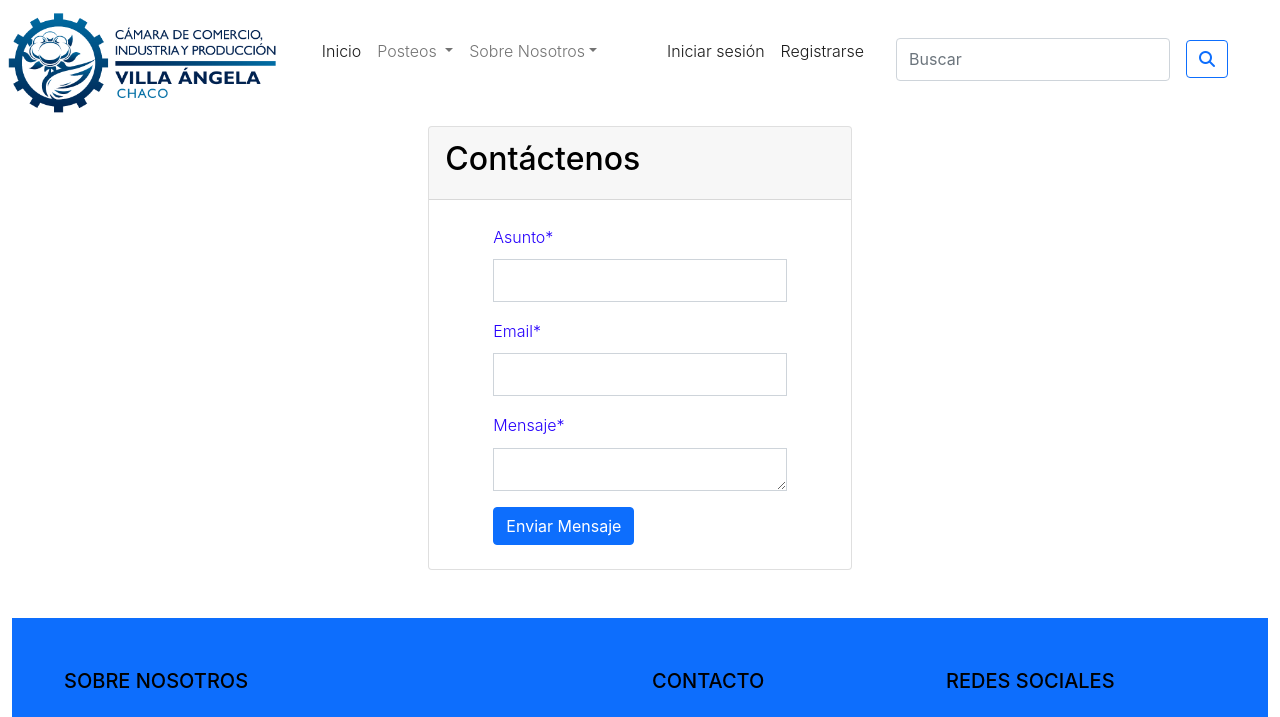
After one commit to rominaBr/ccva, a Django app: page /contact/ in a window 1280 px wide. The commit adds this page. Shown: the top 717 px of the page. Run offline with Django 4.2, Linux system fonts and the light colour scheme; data that the repository does not hold is empty; some libraries are stand-ins or nearby versions.

Commit message:
miembros

```diff
--- a/administracion/admin.py
+++ b/administracion/admin.py
@@ -6,3 +6,4 @@ admin.site.register(Categoria)
 admin.site.register(Datos)
 admin.site.register(Cargos)
 admin.site.register(Miembros)
+admin.site.register(Enviar_Email_to)
--- /dev/null
+++ b/administracion/forms.py
@@ -0,0 +1,8 @@
+from django import forms
+
+from .models import Enviar_Email_to
+
+class Envio_de_Email (forms.ModelForm):
+    class Meta:
+        model = Enviar_Email_to
+        fields = ["asunto","email","mensaje"]
--- a/administracion/models.py
+++ b/administracion/models.py
@@ -65,3 +65,10 @@ class Miembros(ModeloBase):
 
     def __str__(self):
         return f'{self.nombre} {self.apellido} ({self.cargo})'
+
+
+
+class Enviar_Email_to (models.Model):
+    asunto = models.CharField (max_length=50)
+    email = models.EmailField (max_length=200)
+    mensaje = models.TextField ()
--- a/administracion/templates/base.html
+++ b/administracion/templates/base.html
@@ -77,7 +77,8 @@
                 <ul class="dropdown-menu" aria-labelledby="navbarDropdown">
                   <li><a href="{% url 'base:mision_and_vision' %}" class="dropdown-item">Misión y Visión</a></li>
                   <li><a href="" class="dropdown-item">Historia</a></li>
-                  <li><a href="" class="dropdown-item">Miembros</a></li>
+                  <li><a href="{% url 'base:miembros' %}" class="dropdown-item">Miembros</a></li>
+                  <li><a href="{% url 'base:contacto' %}" class="dropdown-item">Contacto</a></li>
                 </ul>
               </li>
 
--- /dev/null
+++ b/administracion/templates/contact.html
@@ -0,0 +1,31 @@
+{% extends 'base.html' %}
+
+{% load static %}
+{% load crispy_forms_tags %}
+
+<title>{% block titulo %}Contacto{% endblock titulo%}</title>
+
+{% block content %}
+
+  <div class="row justify-content-around">
+    <div class="col-sm-5 mx-5">
+      <div class="card mx-5">
+        <div class="card-header">
+            <h2>Contáctenos</h2>
+        </div>
+        <div class="card-body mx-5 my-2">
+            <form action="" method="POST">
+              {% csrf_token %}
+              {{form_email | crispy}}
+              <button type = "submit" id="submit" class="btn btn-primary redondeado">Enviar Mensaje</button>
+            </form>
+        </div>
+      </div>
+    </div>
+  </div>
+{% endblock %}
+
+
+{% block footer%}
+
+{% endblock %}
--- a/administracion/templates/footer.html
+++ b/administracion/templates/footer.html
@@ -10,7 +10,7 @@
       <!--Grid row-->
       <div class="row mt-4">
         <!--Grid column-->
-        <div class="col-lg-4 col-md-12 mb-4 mb-md-0">
+        <div class="col-lg-6 col-md-12 mb-4 mb-md-0">
           <h5 class="text-uppercase mb-4">Sobre nosotros</h5>
 
           <p>
@@ -24,32 +24,10 @@
         </div>
         <!--Grid column-->
 
-        <!--Grid column-->
-        <div class="col-lg-4 col-md-6 mb-4 mb-md-0">
-            <h5 class="text-uppercase mb-4">redes sociales</h5>
-            <div class="mt-4">
-                <!-- Facebook -->
-                {% if datos.facebook != None %}
-                    <a type="button" href="{{datos.facebook}}" class="btn btn-floating btn-primary btn-lg"><i class="fab fa-facebook-f"></i></a>
 
-                {% endif %}
-                {% if datos.instagram != None %}
-                <!-- Instagram -->
-                    <a type="button" href="{{datos.instagram}}" class="btn btn-floating btn-primary btn-lg"><i class="fab fa-instagram"></i></a>
-
-                {% endif %}
-                {% if datos.twitter != None %}
-                <!-- Twitter -->
-                    <a type="button" href="{{datos.twitter}}" class="btn btn-floating btn-primary btn-lg"><i class="fab fa-twitter"></i></a>
-
-                {% endif %}
-              </div>
-
-        </div>
-        <!--Grid column-->
 
         <!--Grid column-->
-        <div class="col-lg-4 col-md-6 mb-4 mb-md-0">
+        <div class="col-lg-3 col-md-6 mb-4 mb-md-0">
           <h5 class="text-uppercase mb-4">Contacto</h5>
           <ul class="fa-ul" style="margin-left: 1.65em;">
             <li class="mb-3">
@@ -65,6 +43,31 @@
 
         </div>
         <!--Grid column-->
+
+                <!--Grid column-->
+                <div class="col-lg-3 col-md-6 mb-4 mb-md-0">
+                  <h5 class="text-uppercase mb-4">redes sociales</h5>
+                  <div class="mt-4">
+                      <!-- Facebook -->
+                      {% if datos.facebook != None %}
+                          <a type="button" href="{{datos.facebook}}" class="btn btn-floating btn-primary btn-lg"><i class="fab fa-facebook-f"></i></a>
+
+                      {% endif %}
+                      {% if datos.instagram != None %}
+                      <!-- Instagram -->
+                          <a type="button" href="{{datos.instagram}}" class="btn btn-floating btn-primary btn-lg"><i class="fab fa-instagram"></i></a>
+
+                      {% endif %}
+                      {% if datos.twitter != None %}
+                      <!-- Twitter -->
+                          <a type="button" href="{{datos.twitter}}" class="btn btn-floating btn-primary btn-lg"><i class="fab fa-twitter"></i></a>
+
+                      {% endif %}
+                    </div>
+                    <iframe src="https://www.google.com/maps/embed?pb=!1m18!1m12!1m3!1d3536.633876875544!2d-60.7162495848826!3d-27.573871027742907!2m3!1f0!2f0!3f0!3m2!1i1024!2i768!4f13.1!3m3!1m2!1s0x9447a9cef090975d%3A0xbd0d2be67978680a!2sAv.%20Uruguay%20171%2C%20Villa%20Angela%2C%20Chaco!5e0!3m2!1ses!2sar!4v1661895724427!5m2!1ses!2sar" width="300" height="200" style="border:0;" allowfullscreen="" loading="lazy" referrerpolicy="no-referrer-when-downgrade"></iframe>
+
+              </div>
+              <!--Grid column-->
       </div>
       <!--Grid row-->
     </div>
--- a/administracion/urls.py
+++ b/administracion/urls.py
@@ -1,9 +1,10 @@
 from django.urls import path
 from posts.views import Inicio
-from .views import mision_and_vision
+from .views import mision_and_vision, contact_views, ListarMiembros
 
 urlpatterns = [
     path('', Inicio.as_view(), name='index'),
     path('mision_and_vision/', mision_and_vision, name='mision_and_vision'),
-
+    path ('contact/', contact_views, name='contacto'),
+    path('miembros/', ListarMiembros.as_view(), name='miembros'),
 ]
--- a/administracion/views.py
+++ b/administracion/views.py
@@ -1,7 +1,10 @@
-from django.shortcuts import render
+from django.shortcuts import render, redirect
 from django.core.paginator import Paginator
-from .models import Categoria
+from .models import Categoria, Miembros
+from django.views.generic import ListView
 from posts.models import Post
+from administracion.forms import Envio_de_Email
+from django.core.mail import send_mail
 
 
 def elegirPorCategoria(request, pk):
@@ -68,3 +71,31 @@ def buscar(request):
 
 def mision_and_vision (request):
     return render (request, "mision_vision.html")
+
+def contact_views (request):
+    form_email = Envio_de_Email ()
+    if request.method == "POST":
+        form_email = Envio_de_Email (request.POST)
+        print (form_email)
+        if form_email.is_valid ():
+            asunto = request.POST["asunto"] #recuperado del name
+            email = request.POST["email"]
+            mensaje = request.POST["mensaje"]
+            print (form_email) #para ver en consola que llega # borrar
+
+            send_mail (
+                        asunto,
+                        mensaje + " enviado por: " + email,
+                        'agregar correo de ccva en outlook',
+                        ['aqui se agrega un correo al cual se quiere avisar'],
+                        fail_silently=False,
+                    )
+            return redirect (request, "thank")
+    return render (request, "contact.html", {"form_email":form_email})
+
+
+class ListarMiembros(ListView):
+    model = Miembros
+    ordering = 'id'
+    context_object_name = 'listamiembros'
+    template_name = 'miembros.html'
--- a/posts/templates/post.html
+++ b/posts/templates/post.html
@@ -17,7 +17,7 @@
                     <h1 class="mb-4 texto-borde">{{ post.titulo |upper }}</h1>
                     <div class="post-meta align-items-center text-center">
                         <figure class="author-figure mb-0 mr-3 d-inline-block">
-                            <img src="{{ post.autor.perfil.foto.url }}" alt="Image" class="img-fluid">
+                            <img src="{{ post.autor.perfil.foto.url }}" alt="Image" width="40px" height="40px">
                         </figure>
 
                         <span class="d-inline-block mt-1 texto-borde">{{ post.autor }}</span>
@@ -54,7 +54,7 @@
                 <div class="sidebar-box" style="background-color: #0257ad; border-radius: 40px;">
                     <div class="bio text-center">
                         {% if post.autor.perfil.foto.url != null %}
-                            <img src="{{ post.autor.perfil.foto.url }}" alt="Image Placeholder" class="img-fluid mb-2 mt-5">
+                            <img src="{{ post.autor.perfil.foto.url }}" alt="Image Placeholder" width="150px" height="150px" class="mb-2 mt-5">
                         {% else %}
                             <img src="{% static 'imagenes/perfilsinfoto.png' %}" alt="Image Placeholder" class="img-fluid mb-2 mt-5">
                         {% endif %}
--- a/posts/templates/posts.html
+++ b/posts/templates/posts.html
@@ -9,7 +9,8 @@
     <div class="container">
 
         {% for p in listaposts %}
-        {% if forloop.first %} <div class="row align-items-stretch retro-layout mt-3"> {% endif %}
+        {% if forloop.first %}
+        <div class="row align-items-stretch retro-layout mt-3"> {% endif %}
             <div class="col-lg-4 col-sm-4 mt-3 mb-3">
                 <a href="{% url 'posts:detalle_post' p.slug %}" class="hentry v-height img-2 ml-auto"
                     style="background-image: url({{ p.imagen_referencial.url }});">
```
Also changed, not shown: administracion/templates/dolar.html (+9 -5 lines), administracion/templates/miembros.html (added, +35 -0 lines), posts/templates/porcategorias.html (+11 -7 lines), administracion/migrations/0002_enviar_email_to.py (added), blog/media/miembros/avatar-muj.jpg (added), blog/media/miembros/avatar.jpg (added), blog/media/miembros/avatar_4yPcm5k.jpg (added), blog/media/miembros/avatar_xeVO06y.jpg (added), blog/media/post/quinto-post/image.jpg, blog/media/users/user4/profile.jpg (added).
